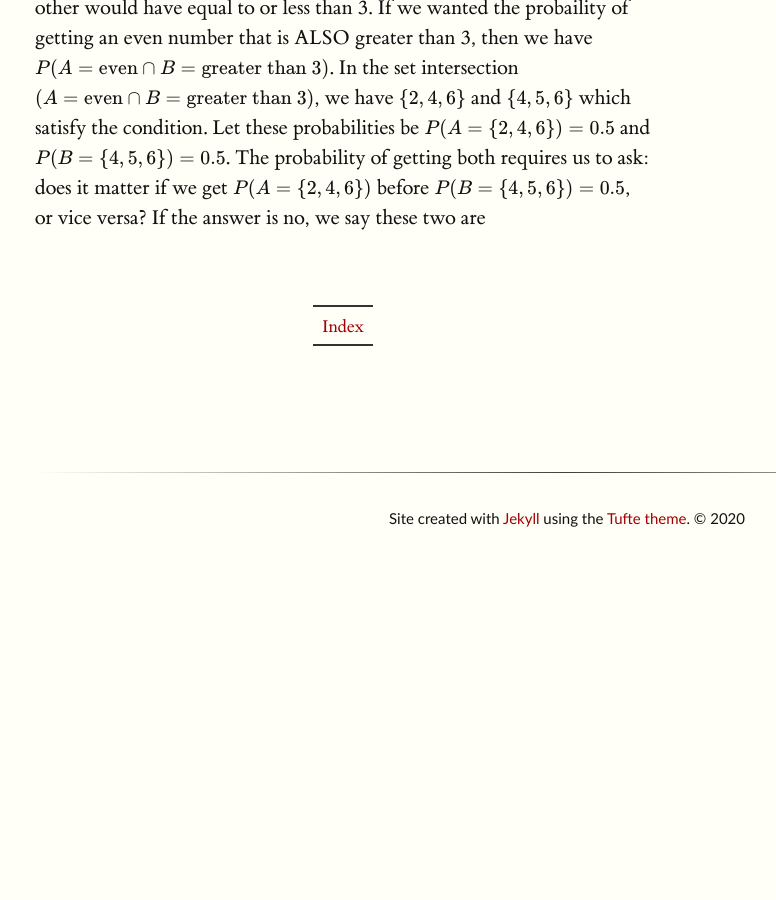
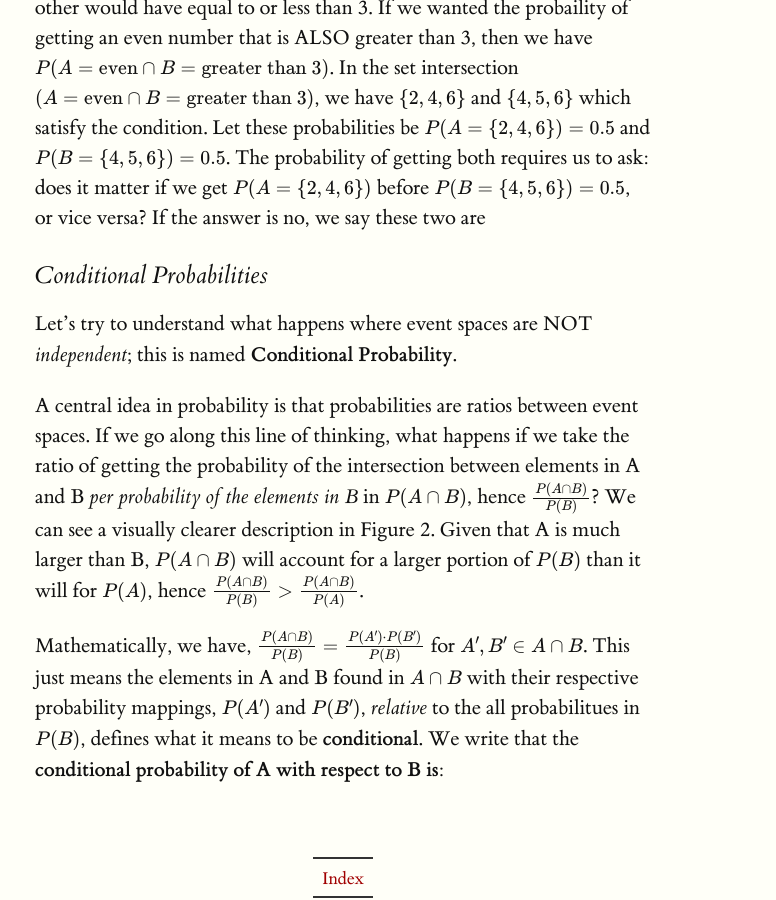
Before and after one commit to luisgc2116/luis_notes, a Jekyll site: the page built from published_notes/fundamental/intro_cond_prob/index.md, in a window 1280 px wide and 900 px high, scrolled down 1892 px. Shown: the whole window, without its empty margins (125-901 px from the left). Built offline with Jekyll 4.4.1, drawn with Linux system fonts in a browser that asks for light colours; formulas are drawn with MathJax 3; before the commit the page ends 2434 px from its top, so only the background shows below that.

Commit message:
Update index.md

```diff
--- a/published_notes/fundamental/intro_cond_prob/index.md
+++ b/published_notes/fundamental/intro_cond_prob/index.md
@@ -24,6 +24,13 @@ A different perspective to take is that we are creating an event space $$\mathca
 **Example 1:** <br>
 Let's say the event space for A had two elements: one with even elements and the other with odd. The second event space B also had two elements, but these would one would have sample elements greater than 3 and the other would have equal to or less than 3. If we wanted the probaility of getting an even number that is ALSO greater than 3, then we have $$P(A=\text{even} \cap B=\text{greater than 3})$$. In the set intersection $$(A=\text{even} \cap B=\text{greater than 3})$$, we have $$\{2,4,6\}$$ and $$\{4,5,6\}$$ which satisfy the condition. Let these probabilities be $$P(A=\{2,4,6\})=0.5$$ and $$P(B=\{4,5,6\})=0.5$$. The probability of getting both requires us to ask: does it matter if we get $$P(A=\{2,4,6\})$$ before $$P(B=\{4,5,6\})=0.5$$, or vice versa? If the answer is no, we say these two are
 
+### Conditional Probabilities
+Let's try to understand what happens where event spaces are NOT *independent*; this is named **Conditional Probability**.
+
+A central idea in probability is that probabilities are ratios between event spaces. If we go along this line of thinking, what happens if we take the ratio of getting the probability of the intersection between elements in A and B *per  probability of the elements in B* in $$P(A \cap B)$$, hence $$\frac{P(A \cap B)}{P(B)}$$? We can see a visually clearer description in Figure 2. Given that A is much larger than B, $$P(A \cap B)$$ will account for a larger portion of $$P(B)$$ than it will for $$P(A)$$, hence $$\frac{P(A \cap B)}{P(B)} > \frac{P(A \cap B)}{P(A)}$$.
+
+Mathematically, we have, $$\frac{P(A \cap B)}{P(B)} = \frac{P(A') \cdot P(B')}{P(B)}$$ for $$A',B' \in A \cap B$$. This just means the elements in A and B found in $$A \cap B$$ with their respective probability mappings, $$P(A')$$ and $$P(B')$$, *relative* to the all probabilitues in $$P(B)$$, defines what it means to be **conditional**. We write that the **conditional probability of A with respect to B is**:
+
 
 <br/>
 
```
